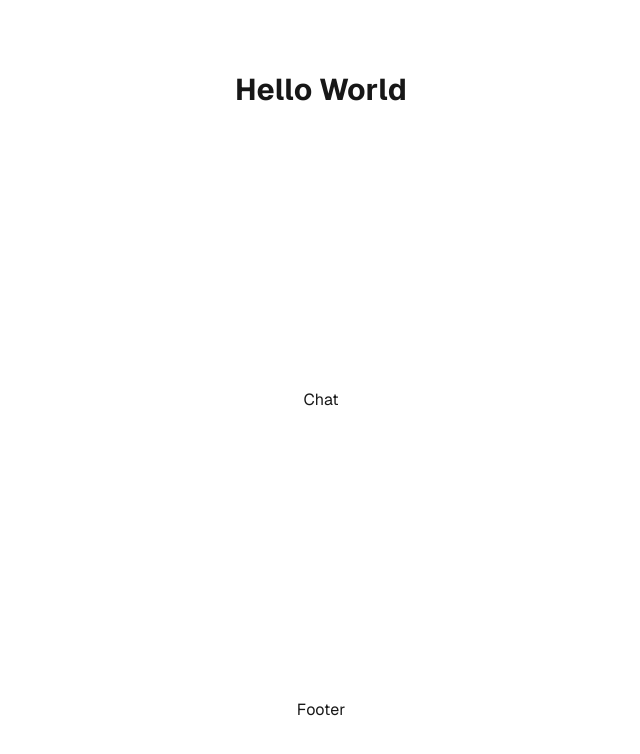
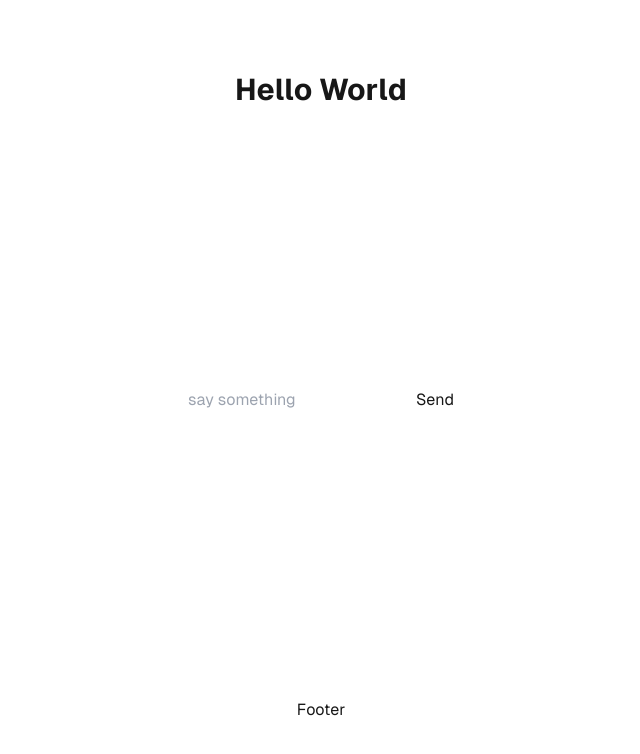
Before and after one commit to tknight31/darius-ai, a Next.js app: page / in a window 1280 px wide. Shown: the top 754 px of the page, without its empty margins (319-959 px from the left). Built offline with nearby package versions, Linux system fonts and the light colour scheme.

Commit message:
feat: main chat component

```diff
--- a/src/app/components/Chat/Chat.tsx
+++ b/src/app/components/Chat/Chat.tsx
@@ -1,7 +1,57 @@
-import React from "react";
+import React, { useRef, useEffect } from "react";
+import { useChat } from "ai/react";
 
 const Chat = () => {
-  return <div>Chat</div>;
+  const { messages, input, handleInputChange, handleSubmit } = useChat({
+    api: "/api/openai",
+  });
+
+  const chatContainerRef = useRef<HTMLDivElement>(null);
+
+  // keep the chat in the viewport
+  const scroll = () => {
+    const { offsetHeight, scrollHeight, scrollTop } =
+      chatContainerRef.current as HTMLDivElement;
+
+    if (scrollHeight >= offsetHeight + scrollTop) {
+      chatContainerRef.current?.scrollTo(0, scrollHeight + 200);
+    }
+  };
+
+  useEffect(() => {
+    scroll();
+  }, [messages]);
+
+  const renderResponse = () => {
+    return (
+      <div>
+        {messages.map((m, i) => {
+          return (
+            <div key={m.id}>
+              <p>{m.content}</p>
+              {i < messages.length - 1 && <hr />}
+            </div>
+          );
+        })}
+      </div>
+    );
+  };
+
+  return (
+    <div ref={chatContainerRef}>
+      {renderResponse()}
+      <form onSubmit={handleSubmit}>
+        <input
+          name="input-field"
+          type="text"
+          placeholder="say something"
+          value={input}
+          onChange={handleInputChange}
+        />
+        <button type="submit">Send</button>
+      </form>
+    </div>
+  );
 };
 
 export default Chat;
```
